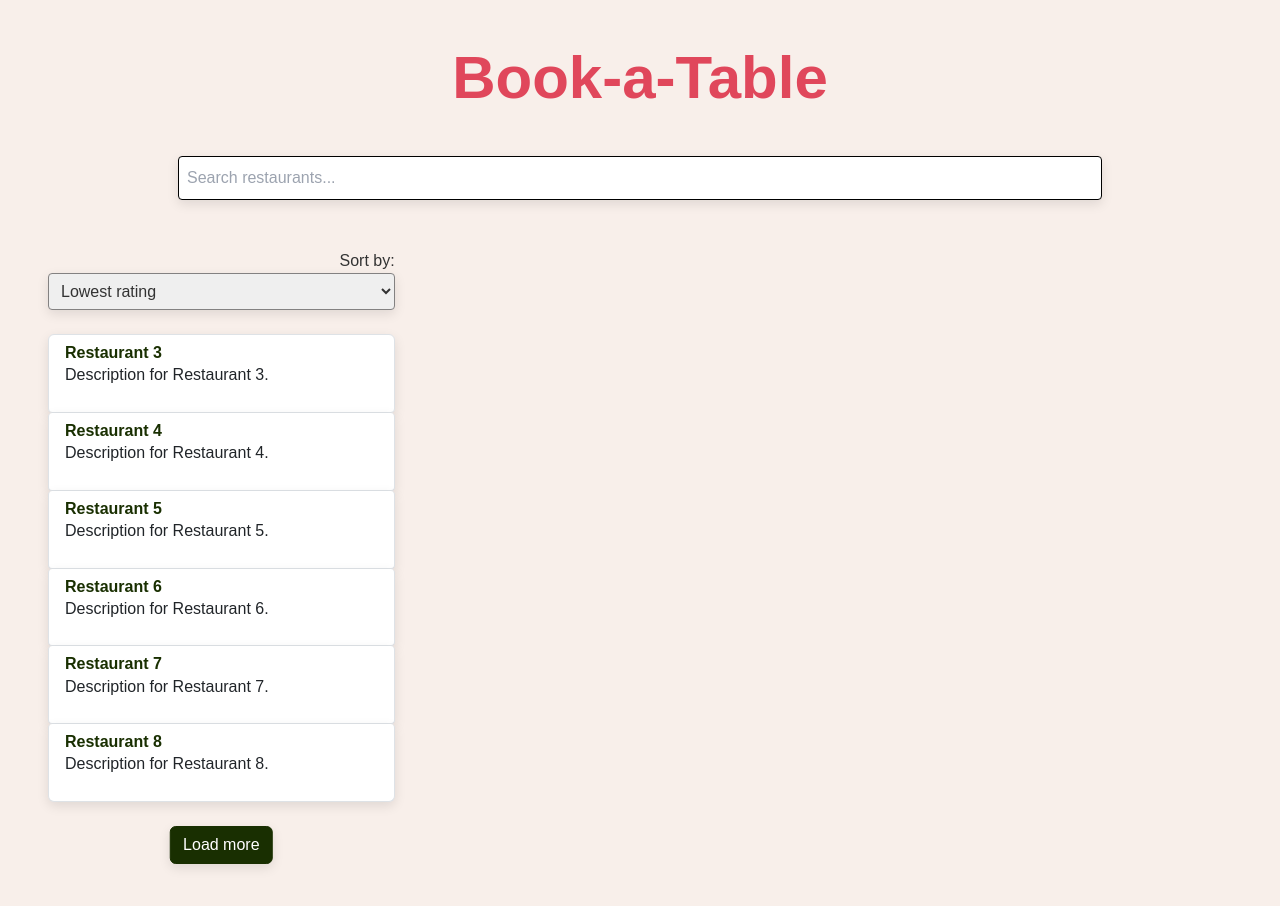
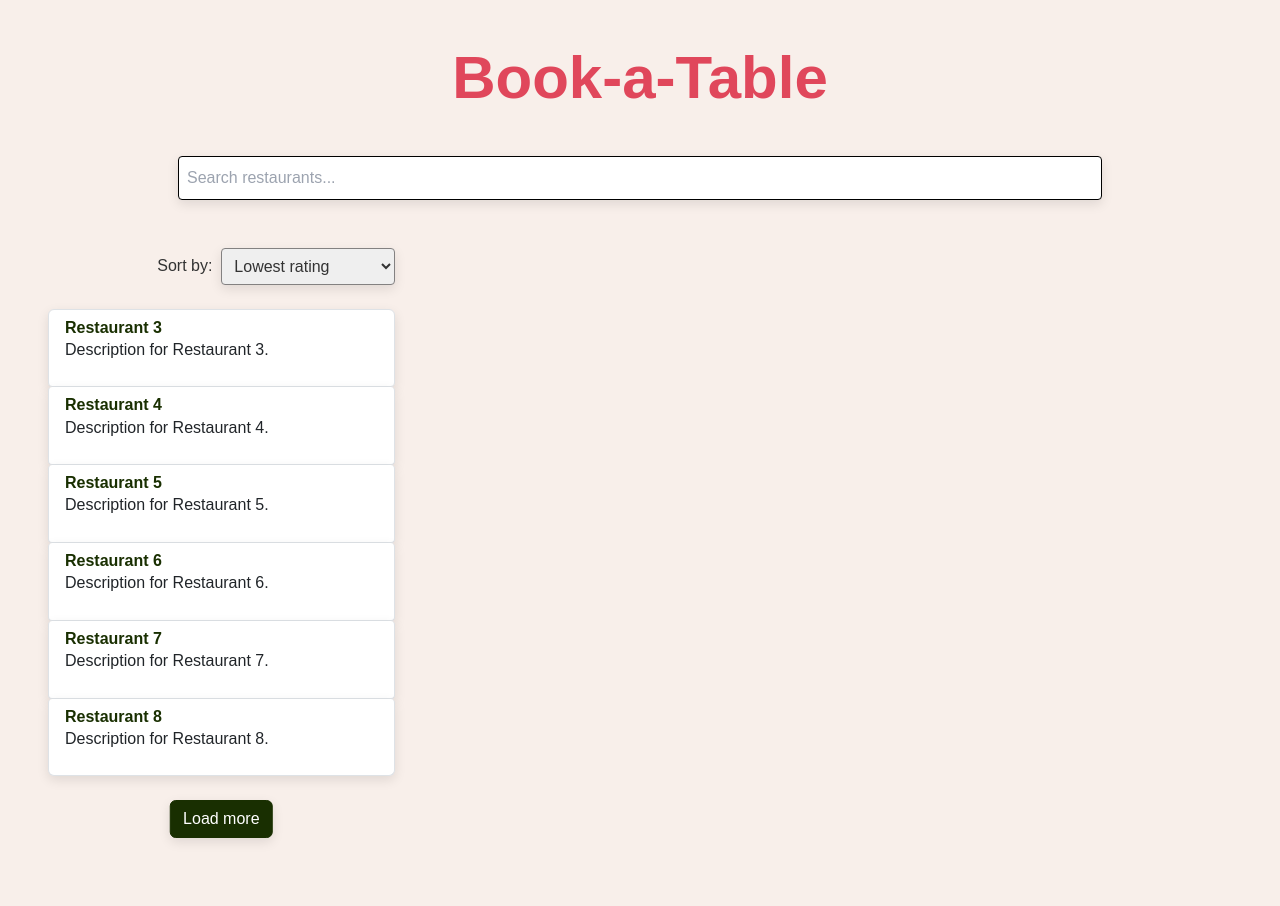
Before and after one commit to dltrail/book-a-table, a React (Create React App) app: page / in a window 1280 px wide. Shown: the top 906 px of the page. Built offline with nearby package versions, Linux system fonts and the light colour scheme; data requests are answered from the project's data file.

Commit message:
Clean up sort styles

```diff
--- a/src/components/SortComponent.tsx
+++ b/src/components/SortComponent.tsx
@@ -10,9 +10,9 @@ const SortComponent: React.FC<SortProps> = ({
 }) => {
 
     return (
-        <div className="text-right mb-4">
-            <label htmlFor="sort">Sort by: </label>
-            <select className='border-[1px] p-2' name="sort" onChange={(e) => onSortOrderChange(e.target.value)}>
+        <div className="text-right mb-4 flex items-center">
+            <label htmlFor="sort" className='w-1/2' >Sort by: &nbsp;</label>
+            <select className='border-[1px] p-2 w-1/2' name="sort" onChange={(e) => onSortOrderChange(e.target.value)}>
                 <option value="asc">Lowest rating</option>
                 <option value="desc">Highest rating</option>
             </select>
```
